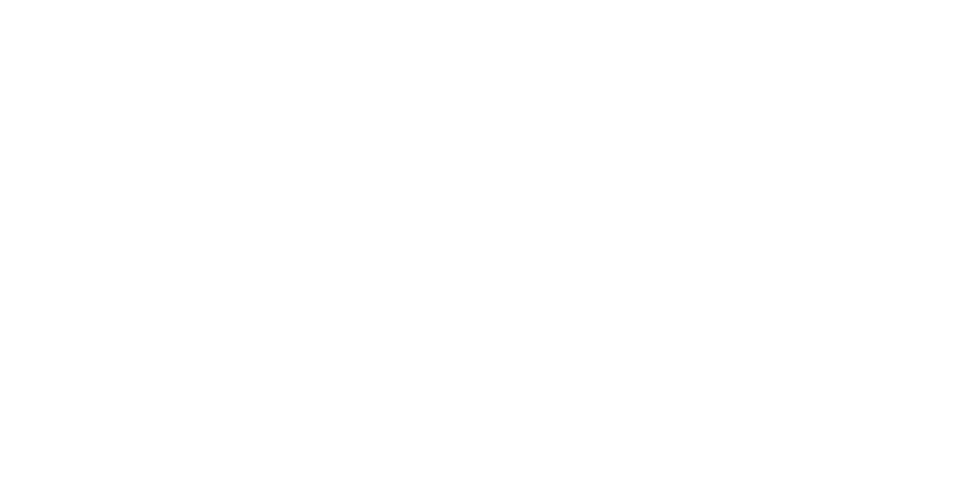
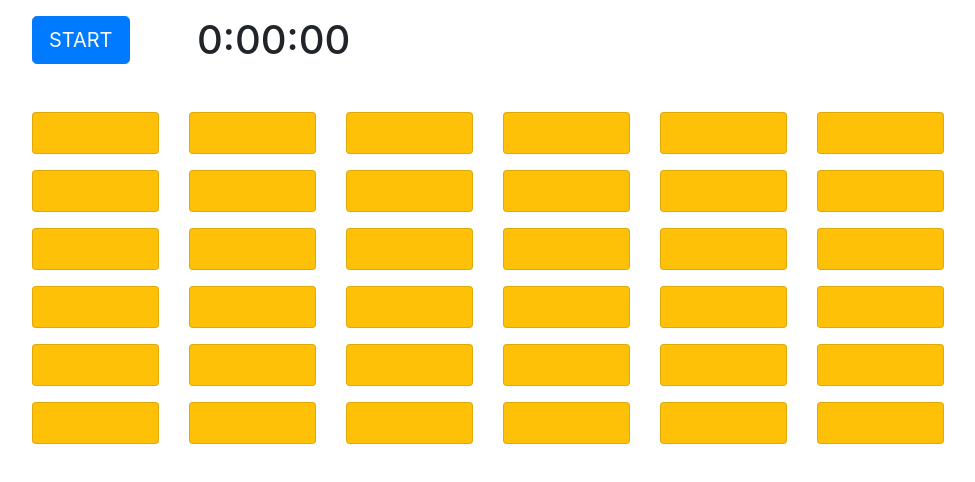
Before and after one commit to vladimirloskutov/memory-game, a React (Create React App) app: page / in a window 1280 px wide. Shown: the top 482 px of the page, without its empty margins (176-1151 px from the left). Built offline with nearby package versions, Linux system fonts and the light colour scheme.

Commit message:
import App into index.js

```diff
--- a/src/index.js
+++ b/src/index.js
@@ -1,7 +1,8 @@
 import React from 'react';
 import ReactDOM from 'react-dom';
+import App from "./components/App";
 
 ReactDOM.render(
-    <div />,
+    <App />,
     document.getElementById('root'),
 );
```
